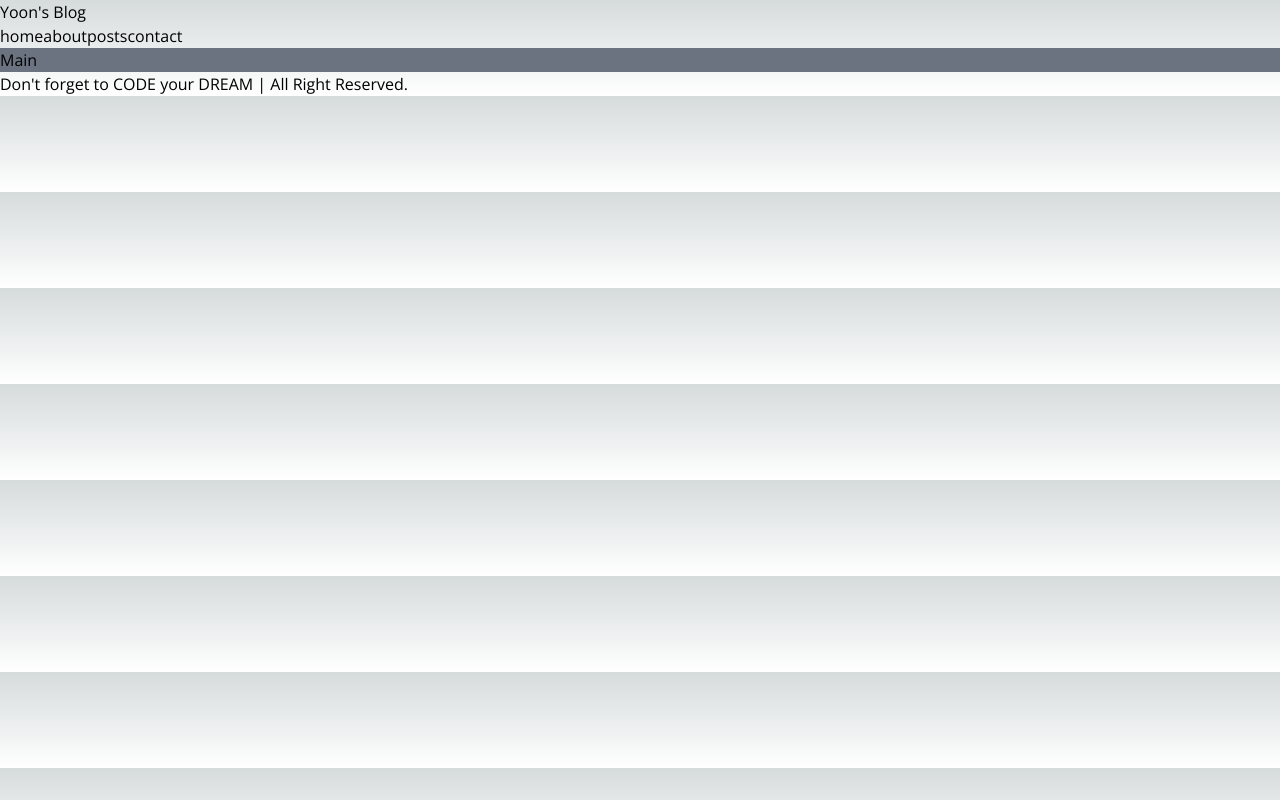
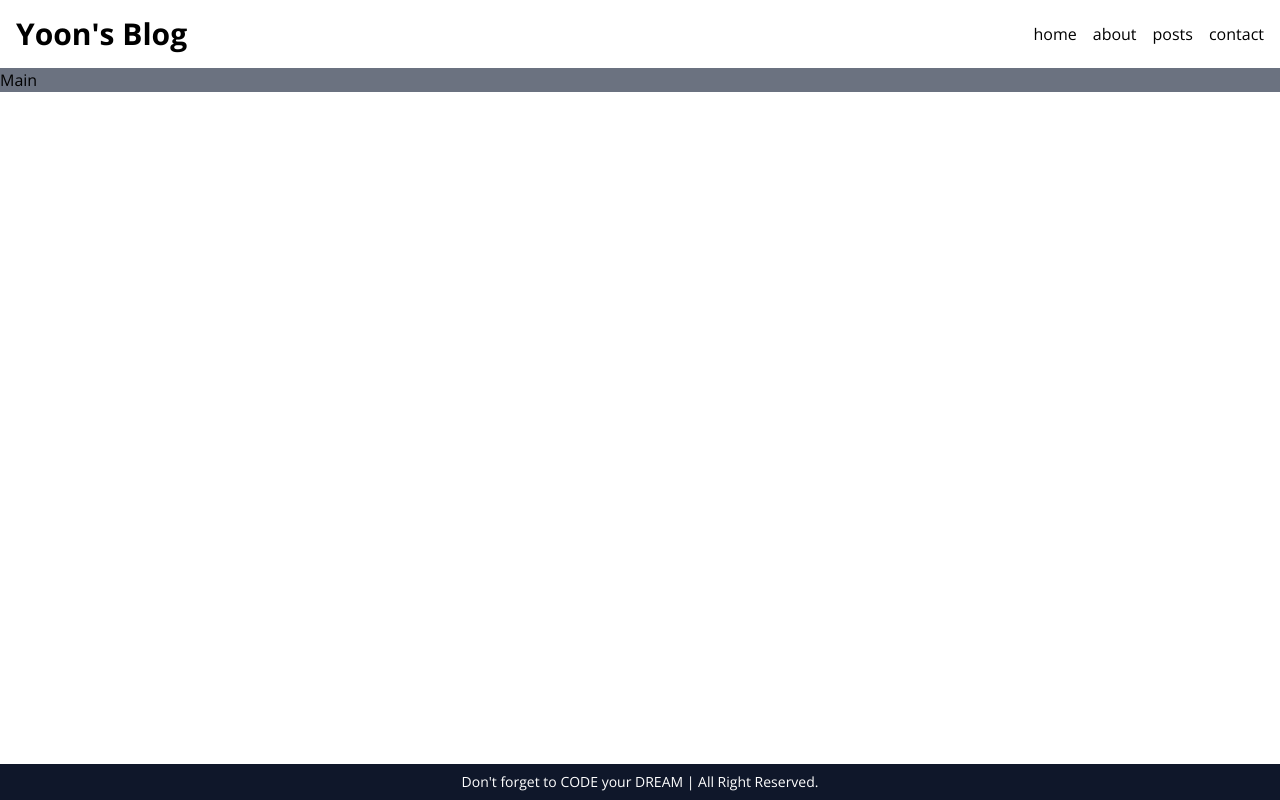
Before and after one commit to yoon052/blog, a Next.js app: page / in a window 1280 px wide. Built offline with nearby package versions, Linux system fonts and the light colour scheme.

Commit message:
feat: basic blog frame

```diff
--- a/src/app/globals.css
+++ b/src/app/globals.css
@@ -2,26 +2,8 @@
 @tailwind components;
 @tailwind utilities;
 
-:root {
-  --foreground-rgb: 0, 0, 0;
-  --background-start-rgb: 214, 219, 220;
-  --background-end-rgb: 255, 255, 255;
+html,
+body {
+  height: 100vh;
+  overflow-y: auto;
 }
-
-@media (prefers-color-scheme: dark) {
-  :root {
-    --foreground-rgb: 255, 255, 255;
-    --background-start-rgb: 0, 0, 0;
-    --background-end-rgb: 0, 0, 0;
-  }
-}
-
-body {
-  color: rgb(var(--foreground-rgb));
-  background: linear-gradient(
-      to bottom,
-      transparent,
-      rgb(var(--background-end-rgb))
-    )
-    rgb(var(--background-start-rgb));
-}
--- a/src/app/layout.tsx
+++ b/src/app/layout.tsx
@@ -18,9 +18,9 @@
 }) {
   return (
     <html lang='en' className={sans.className}>
-      <body>
+      <body className='flex flex-col w-full max-w-screen-2xl mx-auto'>
         <Header />
-        <main>{children}</main>
+        <main className='grow'>{children}</main>
         <Footer />
       </body>
     </html>
--- a/src/components/Footer.tsx
+++ b/src/components/Footer.tsx
@@ -1,3 +1,7 @@
 export default function Footer() {
-  return <p>{"Don't forget to CODE your DREAM | All Right Reserved."}</p>;
+  return (
+    <p className='bg-slate-900 text-white py-2 text-sm text-center'>
+      {"Don't forget to CODE your DREAM | All Right Reserved."}
+    </p>
+  );
 }
--- a/src/components/Header.tsx
+++ b/src/components/Header.tsx
@@ -2,11 +2,11 @@
 
 export default function Header() {
   return (
-    <header>
+    <header className='flex justify-between items-center p-4'>
       <Link href='/'>
-        <h1>{"Yoon's Blog"}</h1>
+        <h1 className='text-3xl font-bold'>{"Yoon's Blog"}</h1>
       </Link>
-      <nav>
+      <nav className='flex gap-4'>
         <Link href='/'>home</Link>
         <Link href='/about'>about</Link>
         <Link href='/posts'>posts</Link>
```
